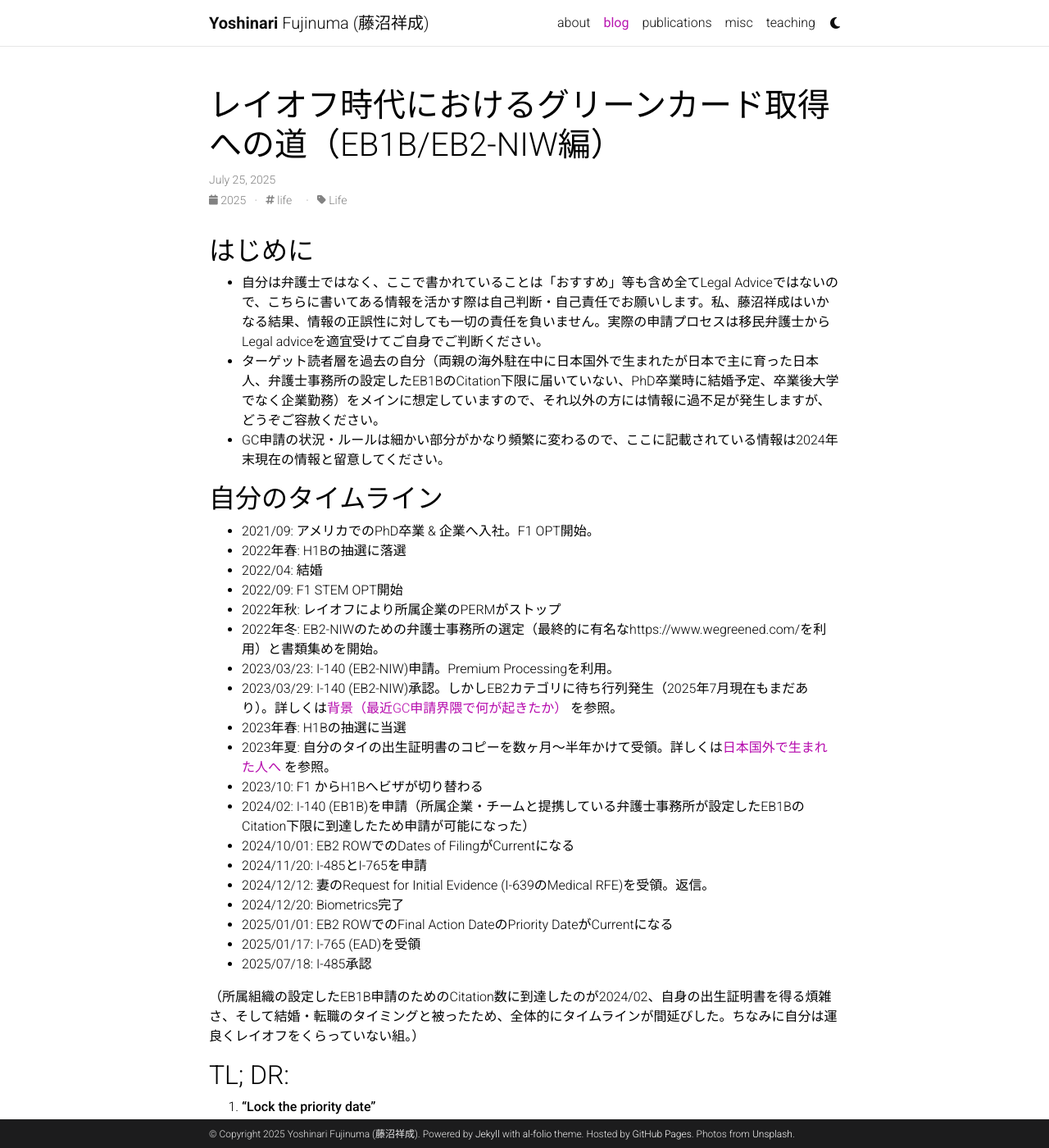
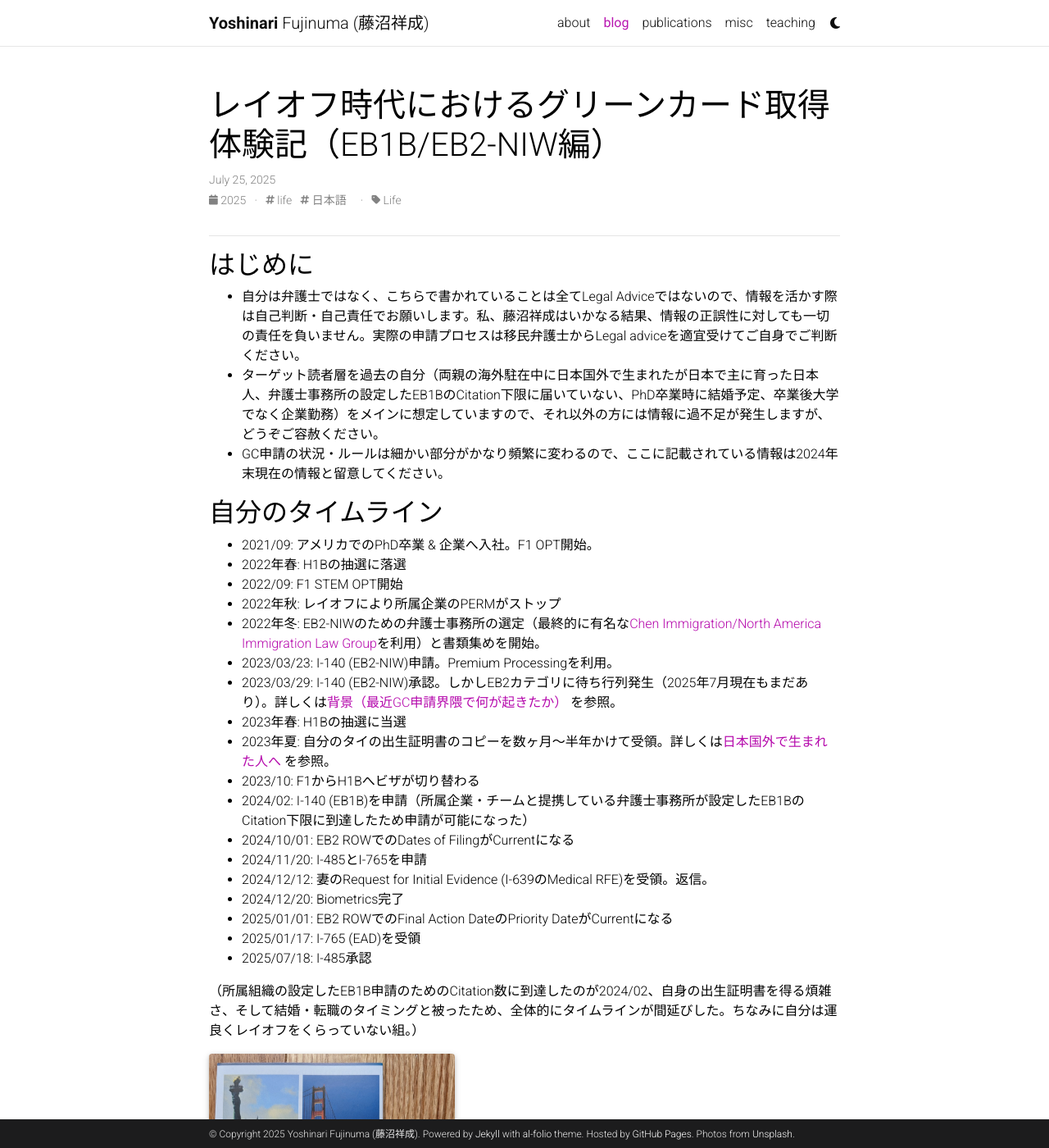
Before and after one commit to akkikiki/akkikiki.github.io, a Jekyll site: the page built from _posts/2025-07-26-Green-Card-Timeline.md, in a window 1280 px wide and 1400 px high. Shown: the whole window at 82% size. Built offline with Jekyll 4.4.1, drawn with Linux system fonts in a browser that asks for light colours; full-size pictures stand in for the smaller copies a plugin makes; comment, search, counter and statistics services are not loaded; a style sheet for code colours, icons or effects is not loaded; some of the changed text lies outside the part shown.

Commit message:
Add images

```diff
--- a/_posts/2025-07-26-Green-Card-Timeline.md
+++ b/_posts/2025-07-26-Green-Card-Timeline.md
@@ -1,16 +1,18 @@
 ---
 layout: post
-title: レイオフ時代におけるグリーンカード取得への道（EB1B/EB2-NIW編）
+title: レイオフ時代におけるグリーンカード取得体験記（EB1B/EB2-NIW編）
 date: 2025-07-25 15:09:00
 description: 体験記
-tags: life
+tags: life 日本語
 categories: Life
 featured: false
+toc:
+  beginning: true
 ---
 
 ## はじめに
 
-- 自分は弁護士ではなく、ここで書かれていることは「おすすめ」等も含め全てLegal Adviceではないので、こちらに書いてある情報を活かす際は自己判断・自己責任でお願いします。私、藤沼祥成はいかなる結果、情報の正誤性に対しても一切の責任を負いません。実際の申請プロセスは移民弁護士からLegal adviceを適宜受けてご自身でご判断ください。
+- 自分は弁護士ではなく、こちらで書かれていることは全てLegal Adviceではないので、情報を活かす際は自己判断・自己責任でお願いします。私、藤沼祥成はいかなる結果、情報の正誤性に対しても一切の責任を負いません。実際の申請プロセスは移民弁護士からLegal adviceを適宜受けてご自身でご判断ください。
 - ターゲット読者層を過去の自分（両親の海外駐在中に日本国外で生まれたが日本で主に育った日本人、弁護士事務所の設定したEB1BのCitation下限に届いていない、PhD卒業時に結婚予定、卒業後大学でなく企業勤務）をメインに想定していますので、それ以外の方には情報に過不足が発生しますが、どうぞご容赦ください。
 - GC申請の状況・ルールは細かい部分がかなり頻繁に変わるので、ここに記載されている情報は2024年末現在の情報と留意してください。
 
@@ -18,15 +20,14 @@
 
 - 2021/09: アメリカでのPhD卒業 & 企業へ入社。F1 OPT開始。
 - 2022年春: H1Bの抽選に落選
-- 2022/04: 結婚
 - 2022/09: F1 STEM OPT開始
 - 2022年秋: レイオフにより所属企業のPERMがストップ
-- 2022年冬: EB2-NIWのための弁護士事務所の選定（最終的に有名なhttps://www.wegreened.com/を利用）と書類集めを開始。
+- 2022年冬: EB2-NIWのための弁護士事務所の選定（最終的に有名な[Chen Immigration/North America Immigration Law Group](https://www.wegreened.com/)を利用）と書類集めを開始。
 - 2023/03/23: I-140 (EB2-NIW)申請。Premium Processingを利用。
 - 2023/03/29: I-140 (EB2-NIW)承認。しかしEB2カテゴリに待ち行列発生（2025年7月現在もまだあり）。詳しくは[背景（最近GC申請界隈で何が起きたか）](#背景最近gc申請界隈で何が起きたか) を参照。
 - 2023年春: H1Bの抽選に当選
-- 2023年夏: 自分のタイの出生証明書のコピーを数ヶ月〜半年かけて受領。詳しくは[日本国外で生まれた人へ](#日本国外で生まれた人へ) を参照。
-- 2023/10: F1 からH1Bへビザが切り替わる
+- 2023年夏: 自分のタイの出生証明書のコピーを数ヶ月〜半年かけて受領。詳しくは[日本国外で生まれた人へ](#日本国外で生まれた場合) を参照。
+- 2023/10: F1からH1Bへビザが切り替わる
 - 2024/02: I-140 (EB1B)を申請（所属企業・チームと提携している弁護士事務所が設定したEB1BのCitation下限に到達したため申請が可能になった）
 - 2024/10/01: EB2 ROWでのDates of FilingがCurrentになる
 - 2024/11/20: I-485とI-765を申請
@@ -37,6 +38,15 @@
 - 2025/07/18: I-485承認
 
 （所属組織の設定したEB1B申請のためのCitation数に到達したのが2024/02、自身の出生証明書を得る煩雑さ、そして結婚・転職のタイミングと被ったため、全体的にタイムラインが間延びした。ちなみに自分は運良くレイオフをくらっていない組。）
+
+<div class="row mt-3">
+    <div class="col-sm mt-3 mt-md-0">
+        {% include figure.html path="assets/img/green_card_received.jpg" class="img-fluid rounded z-depth-1" width="300px" %}
+    </div>
+</div>
+<div class="caption" style="text-align: left;">
+    受領したグリーンカードとWelcome to the United Statesのパンフレット
+</div>
 
 ## TL; DR:
 
@@ -82,7 +90,7 @@
 ## 背景（最近GC申請界隈で何が起きたか）
 
 - 2022年、GC申請界隈にて二つの大イベントが起こる
-    1. NIWにおけるPremium Processing（PP）の段階的実装(https://www.uscis.gov/forms/all-forms/how-do-i-request-premium-processing)
+    1. [NIWにおけるPremium Processing（PP）の段階的実装](https://www.uscis.gov/forms/all-forms/how-do-i-request-premium-processing)
         1. 2021年以前はNIWの申請はPPが使えずApprovalに1年以上かかるのがざら。
         2. PPの実装により45日以内に移民局からApprove/Reject/RFEいずれかの返答が出るようになる。
         3. 2023年1月より新規のNIW申請からPPが可能に。
@@ -115,27 +123,29 @@
         - これはI-485提出後、転職するのに180日以上待つ必要あり。詳しくは「AC21」等のキーワードでググってください。
             - そのため180日以内にレイオフされると、またI-140から申請し直す必要あり（要弁護士確認）。ただし、レイオフに関する法律は州ごとに違うので調べてみる価値あり。例えば自分の住んでいるニューヨーク州はレイオフは告知してから3ヶ月間の猶予が州法で義務付けられているらしいので、H1Bのgrace periodである60日間を含めると約5ヶ月間の猶予があるので、その間に次の仕事を見つければOK。
 
-## 日本国外で生まれた人へ
+## 日本国外で生まれた場合
 
-- 日本国外で生まれた人は注意
-    - I-485では出生国発行の公式な出生証明書が必要。日本生まれの場合は戸籍謄本でOK。
-        - 日本国外で生まれた人には悲報。自分と同じく戸籍謄本とは別の書類が必要なのでhttps://travel.state.gov/content/travel/en/us-visas/Visa-Reciprocity-and-Civil-Documents-by-Country.htmlより調べてください。
-        - ちなみに自分はタイ生まれ（タイは出生地主義ではないのでタイ国籍は一度も持ったことがなく、かつ両親が両者とも日本人なので常に日本国籍）なので、タイで生まれた場合は以下のスティバット（Sutibat, สูตรบัตร）と呼ばれる出生証明書が必要
-            - 出生証明書の原本は後に実家から発掘されたが、当時は両親から紛失したと伝えられていたので、公式なコピーがI-485の申請で必要になった
+- I-485では出生国発行の公式な出生証明書が必要。日本生まれの場合は戸籍謄本でOK。
+    - 日本国外で生まれた人には悲報。自分と同じく戸籍謄本とは別の書類が必要なので[Visa-Reciprocity-and-Civil-Documents-by-Country](https://travel.state.gov/content/travel/en/us-visas/Visa-Reciprocity-and-Civil-Documents-by-Country.html)より調べた。
+    - ちなみに自分はタイ生まれ（タイは出生地主義ではないのでタイ国籍は一度も持ったことがなく、かつ両親が両者とも日本人なので常に日本国籍）なので、タイで生まれた場合は以下のスティバット（Sutibat, สูตรบัตร）と呼ばれる出生証明書が必要
+        - 出生証明書の原本は後に実家から発掘されたが、当時は両親から紛失したと伝えられていたので、公式なコピーがI-485の申請で必要になった
+- 日系の行政サービス会社、現地の法律事務所と探偵事務所に5件ほど問い合わせた結果、2件は受けてもらえて2件とも無事出生証明書の公式コピーを取得。
+    - 余談：日系のタイ専門行政サービス事務所に問い合わせた結果、「何言っているんだ？タイで生まれたなら出生証明書を持ってないはずないだろ」とメールを一往復した後、音沙汰なしに。なので、残念ながら現地の法律事務所と英語でやりとりして任せたのが一番手っ取り早い結果になった。（素人の自分でも頑張って調べればここまでできたので、日系のサービスはもっと頑張って、、、）
+- ちなみになぜかパスポートのコピーだけで出生証明書のコピーを取得できた。本来のプロセスは日本の公証役場でパスポートコビーの公証→タイ大使館でのパスポートコビーの認証→タイの法律事務所にタイの市役所での出生証明書コビーの取得、と聞いており三国間をまたぐ悪夢的な流れだったが運良く（？）パスポートのコピーだけで良かった
+    - 自分が辿った具体的なステップは
+        1. Power of Attorney (弁護士への委任状)をサインした後タイの法律事務所へ郵送
+        2. タイの法律事務所が自分の出生証明書のコピーを取得しアメリカの自分へ郵送
 
-    ![image.png](https://prod-files-secure.s3.us-west-2.amazonaws.com/34a505c5-14ed-4abf-92a7-7d481726a4f5/fb9c1d12-d84a-4aca-a16e-6cb50ce69b18/image.png)
+<div class="row mt-3">
+    <div class="col-sm mt-3 mt-md-0">
+        {% include figure.html path="assets/img/sutibat.jpg" class="img-fluid rounded z-depth-1" %}
+    </div>
+</div>
 
-    ([在インドタイ大使館のサイト](https://mumbai.thaiembassy.org/th/page/28346-%E0%B8%81%E0%B8%B2%E0%B8%A3%E0%B8%82%E0%B8%AD%E0%B8%97%E0%B8%B3%E0%B8%AA%E0%B8%B9%E0%B8%95%E0%B8%B4%E0%B8%9A%E0%B8%B1%E0%B8%95%E0%B8%A3?menu=5d750be515e39c0a7c001f5d)より引用)
+タイの出生証明書例。[在インドタイ大使館のサイト](https://mumbai.thaiembassy.org/th/page/28347-%E0%B8%81%E0%B8%B2%E0%B8%A3%E0%B8%82%E0%B8%AD%E0%B8%97%E0%B8%B7%E0%B8%AD%E0%B8%AA%E0%B8%B9%E0%B8%9F%E0%B8%B4%E0%B8%9F%E0%B8%B1%E0%B8%95%E0%B8%A3?menu=5d750be515e39c0a7c001f5d)より引用
 
-    - 日系の行政サービス会社、現地の法律事務所と探偵事務所に5件ほど問い合わせた結果、2件は受けてもらえて2件とも無事出生証明書の公式コピーを取得。
-        - 余談：日系のタイ専門行政サービス事務所に問い合わせた結果、「何言っているんだ？タイで生まれたなら出生証明書を持ってないはずないだろ」とメールを一往復した後、音沙汰なしに。なので、残念ながら現地の法律事務所と英語でやりとりして任せたのが一番手っ取り早い結果になった。（素人の自分でも頑張って調べればここまでできたので、日系のサービスはもっと頑張って、、、）
-    - ちなみになぜかパスポートのコピーだけで出生証明書のコピーを取得できた。本来のプロセスは日本の公証役場でパスポートコビーの公証→タイ大使館でのパスポートコビーの認証→タイの法律事務所にタイの市役所での出生証明書コビーの取得、と聞いており三国間をまたぐ悪夢的な流れだったが運良く（？）パスポートのコピーだけで良かった
-        - 自分が辿った具体的なステップは
-            1. Power of Attorney (弁護士への委任状)をサインした後タイの法律事務所へ郵送
-            2. タイの法律事務所が自分の出生証明書のコピーを取得しアメリカの自分へ郵送
 
 ## その他重要事項
-
 - H1Bなどはdual intentビザと呼ばれており、移民意思の有無が問われないし、それが理由で入国拒否されない
     - これは移民法（INA 101(a)(15)(H)辺り）に明確に記載されている。
     - そのため、GC申請する時はHビザ下を想定。他のビザの人は移民弁護士へGO！
@@ -174,14 +186,4 @@
             - これはおそらくどこのオフィスで処理されるか次第。2年以上かかっている事例もたまに見かけるのでそれらに比べれば運が良い方かも
     - PhD時代のアドバイザーから「自分がコントロールできないことは基本考えるな」的なアドバイスをもらったことあるが、その重要さを痛感した。
 
-## Q&A
-
-Q. I-639における母子手帳の英訳は病院等の正式な証明が必要か？
-
-A. これはcivil surgeonにもよるが（周りの話で却下された話は聞いたことないが）、自分の場合は自分で翻訳したのを受け付けてもらえた。自分の母子手帳は英訳がなかったため、[自作英訳Latexテンプレ](https://github.com/akkikiki/green_card_resources)を作りました。
-
-Q. 外国で生まれたけど日本国籍を持っています。I-485における待ち行列は生まれた国によって決まりますか？
-
-A. 生まれた国によって決まります。現在の国籍はどの待ち行列になるかに置いては関係ないです
-
 本記事のライセンス: CC-BY-NC-SA-4.0  （商用目的での利用を禁止）
--- a/_sass/_base.scss
+++ b/_sass/_base.scss
@@ -1034,3 +1034,9 @@
     padding-top: 0.5rem;
   }
 }
+
+.center-image {
+  display: block;
+  margin-left: auto;
+  margin-right: auto;
+}
```
Also changed, not shown: other parts of _posts/2025-07-26-Green-Card-Timeline.md (+5 -5 lines), assets/img/green_card_received.jpg (added), assets/img/sutibat.jpg (added), assets/img/sutibat.webp (added).
